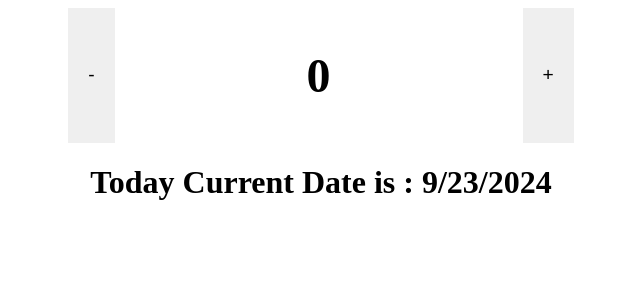
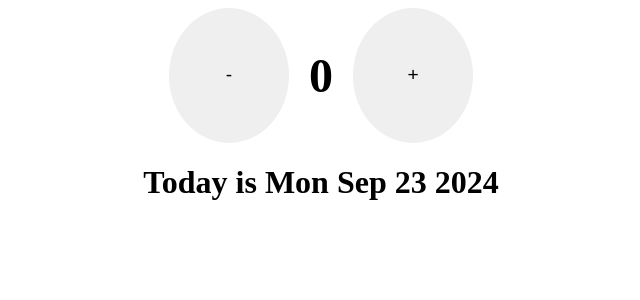
Before and after one commit to DarshanPro123/CounterDateCalender, a React (Vite) app: page / in a window 1280 px wide. Shown: the top 300 px of the page, without its empty margins (319-959 px from the left). Built offline with nearby package versions, Linux system fonts and the light colour scheme.

Commit message:
Connect count and date togther

```diff
--- a/src/App.css
+++ b/src/App.css
@@ -4,7 +4,8 @@ body {
 
 .counter-box {
   display: flex;
-  justify-content: space-between;
+  justify-content: center;
+  gap: 20px;
   margin: 0 30%;
   color: black;
   font-size: 2rem;
@@ -12,6 +13,8 @@ body {
 
 .counter-box button {
   padding: 10px 20px;
+  width: 120px;
+  border-radius: 50%;
   font-size: 1.2rem;
   border: none;
 }
--- a/src/App.jsx
+++ b/src/App.jsx
@@ -5,11 +5,11 @@ function App() {
   const [count, setCount] = useState(0);
   // const date
   const date = new Date();
-  const today = date.toLocaleDateString();
-  console.log(today);
+  date.setDate(date.getDate() + count);
+  console.log(date);
   const decreseCount = () => {
     {
-      count > 0 ? setCount((c) => c - 1) : count;
+      count > -20 ? setCount((c) => c - 1) : count;
     }
   };
   const increseCount = () => {
@@ -26,7 +26,14 @@ function App() {
           <h2>{count}</h2>
           <button onClick={increseCount}> + </button>
         </div>
-        <h1>Today Current Date is : {today}</h1>
+        <h1>
+          {" "}
+          {`${count === 0 ? "Today is " : ""} ${
+            count > 1 ? `${count} Days to` : ""
+          } ${
+            count < -1 ? `${Math.abs(count)} Days ago` : ""
+          } ${date.toDateString()}`}
+        </h1>
       </div>
     </>
   );
```
